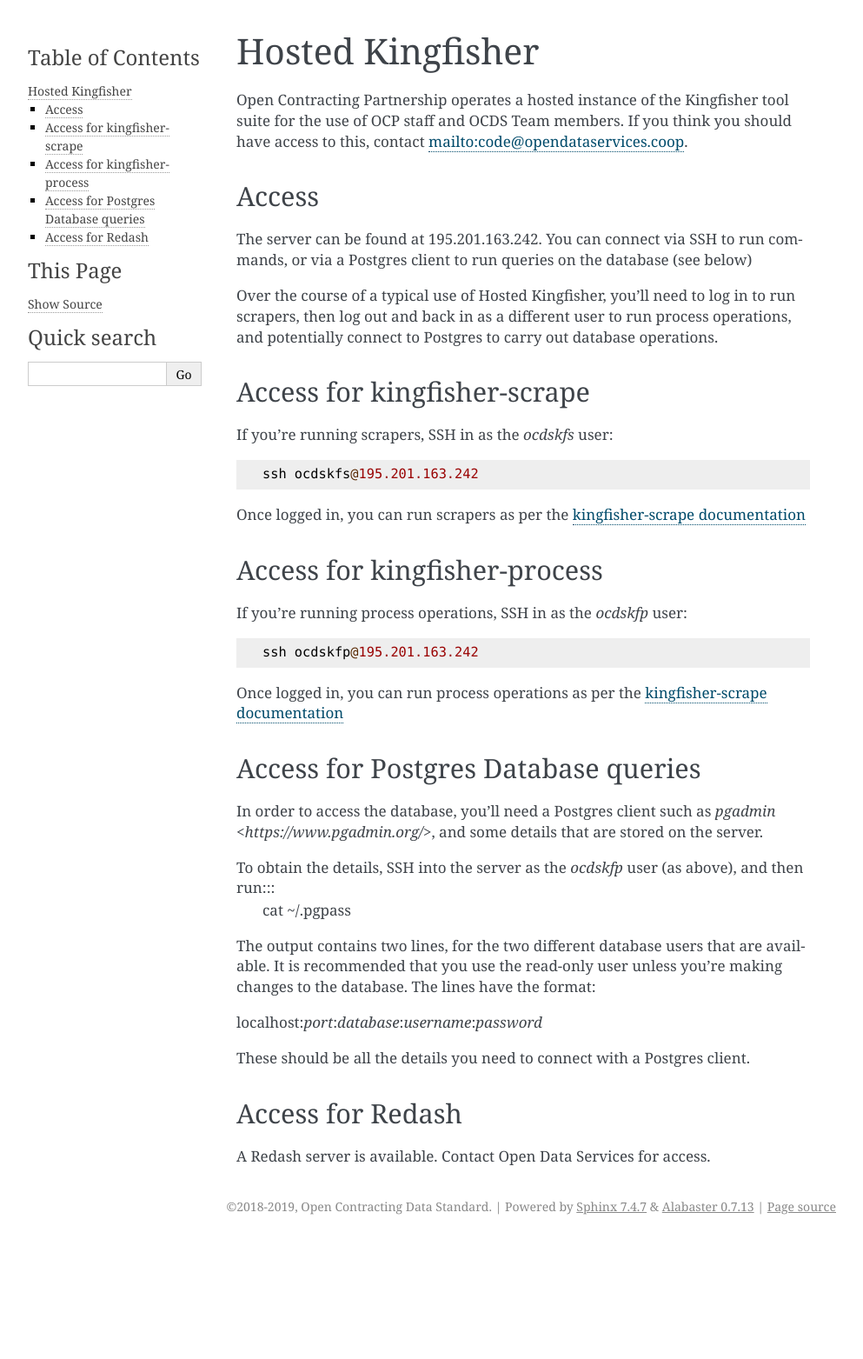
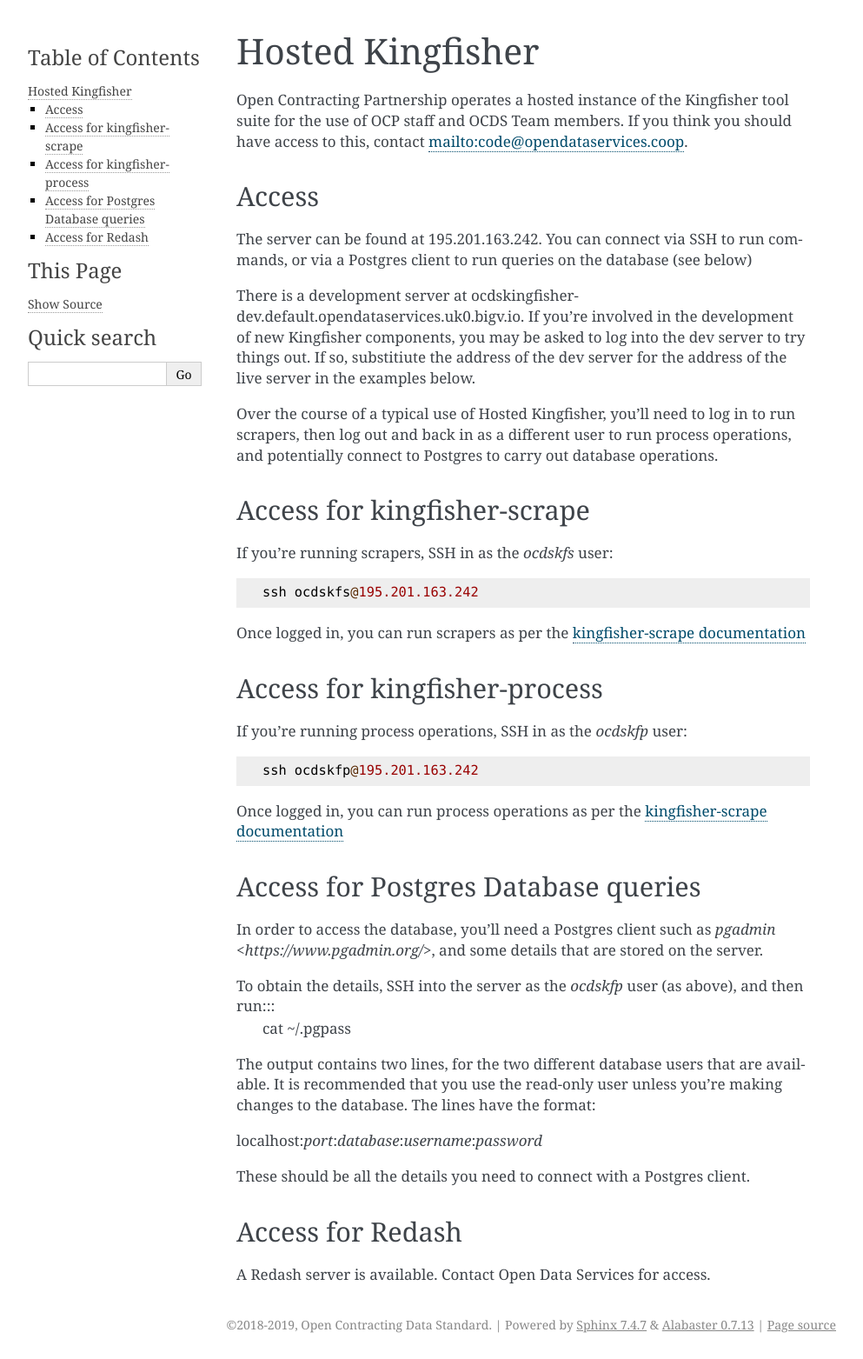
Before and after one commit to open-contracting-archive/kingfisher-vagrant, a Sphinx documentation site: the page built from docs/hosted.rst, in a window 1280 px wide. Shown: the whole page at 87% size, without its empty margins (148-1141 px from the left). Built offline with Sphinx 7.4.7, drawn with Linux system fonts in a browser that asks for light colours; before the commit the page ends 1427 px from its top, so only the background shows below that.

Commit message:
add dev server info

```diff
--- a/docs/hosted.rst
+++ b/docs/hosted.rst
@@ -7,6 +7,8 @@
 ------
 
 The server can be found at 195.201.163.242. You can connect via SSH to run commands, or via a Postgres client to run queries on the database (see below)
+
+There is a development server at ocdskingfisher-dev.default.opendataservices.uk0.bigv.io. If you're involved in the development of new Kingfisher components, you may be asked to log into the dev server to try things out. If so, substitiute the address of the dev server for the address of the live server in the examples below.
 
 Over the course of a typical use of Hosted Kingfisher, you'll need to log in to run scrapers, then log out and back in as a different user to run process operations, and potentially connect to Postgres to carry out database operations.
 
```
